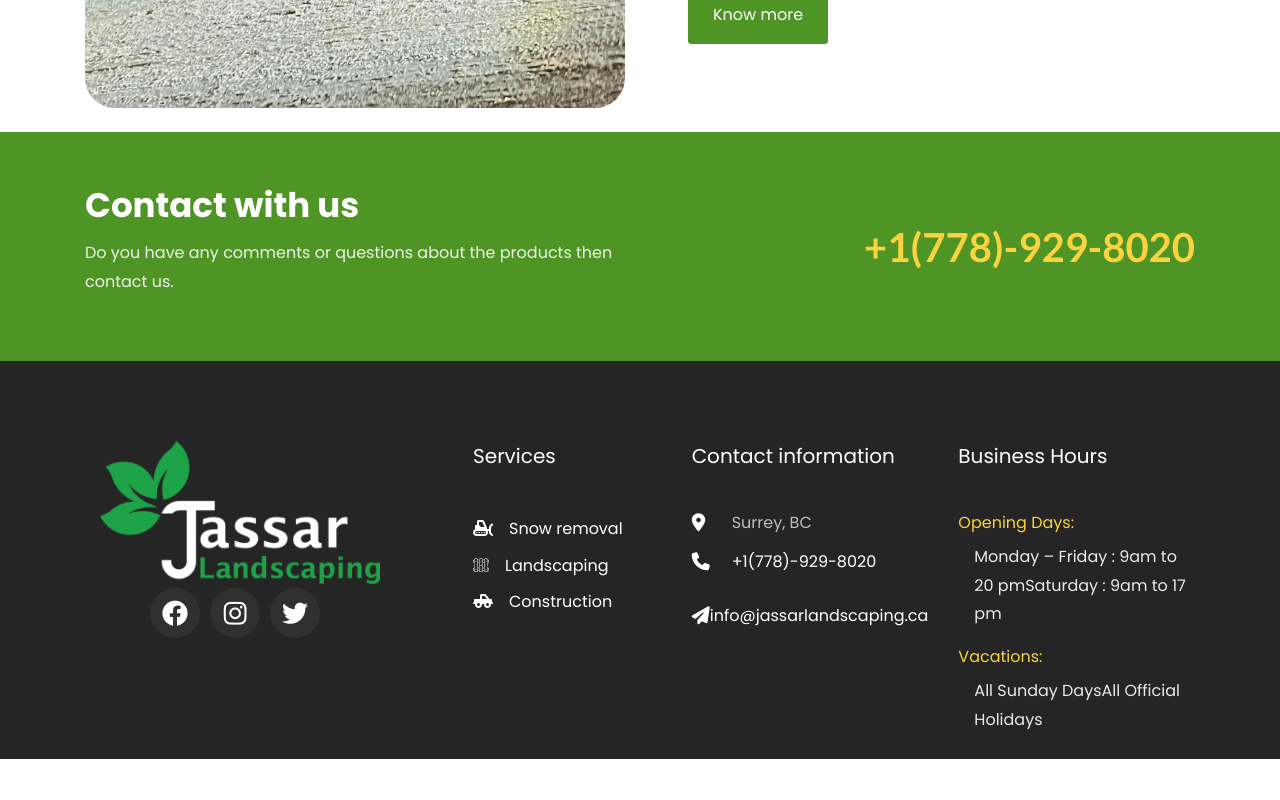
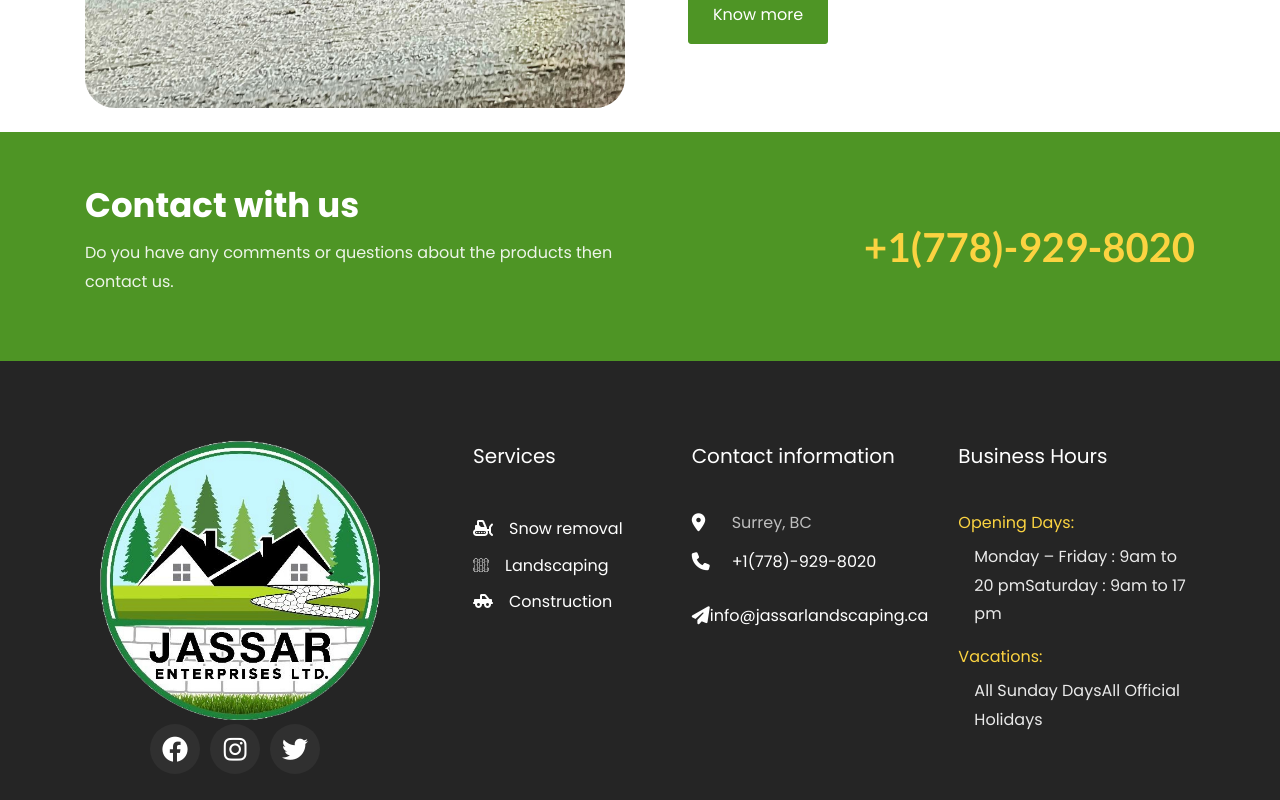
Before and after one commit to tanvirbhatti/jassarEnterprise, a React (Vite) app: page /services/singleservice/1 in a window 1280 px wide. Shown: the part 2372-3172 px from the top of the page. Before the commit the page ends 3131 px from the top, so only its background shows below. Built offline with nearby package versions, Linux system fonts and the light colour scheme.

Commit message:
footer logo update

```diff
--- a/src/components/static/Footer.jsx
+++ b/src/components/static/Footer.jsx
@@ -7,9 +7,9 @@ const Footer = () => {
 			<div className="container ">
 				<div className="row ">
 					<div className="col-md-6 col-lg ">
-						<div className="ftco-footer-widget mb-4 align-align-items-end  d-flex flex-column ">
-							<div className="col-md-6 ">
-								<Link className="navbar-brand" to="/"><img className="footerLogo" src={"/light-logo.png"} alt='Jassar enterprise'></img></Link>
+						<div className="ftco-footer-widget mb-4 align-items-center justify-content-center d-flex flex-column ">
+							<div className="col-md-6 d-flex align-items-center w-100">
+								<Link className="navbar-brand w-100 d-flex align-items-center justify-content-center" to="/"><img className="footerLogo" src={"/final-logo.png"} alt='Jassar enterprise'></img></Link>
 							</div>
 
 							<ul className="ftco-footer-social list-unstyled float-md-left w-100 justify-content-center  d-flex  float-lft mt-1">
```
